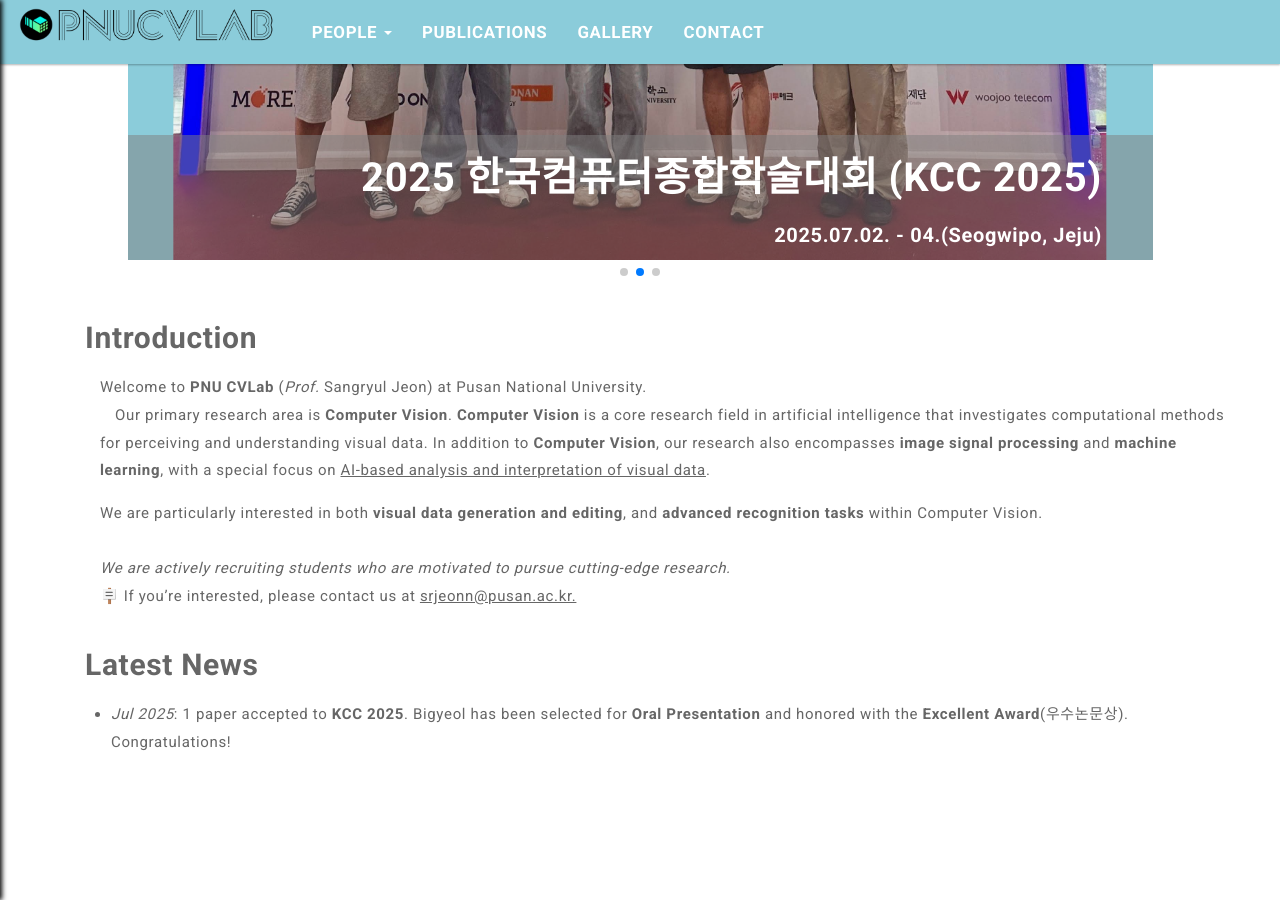
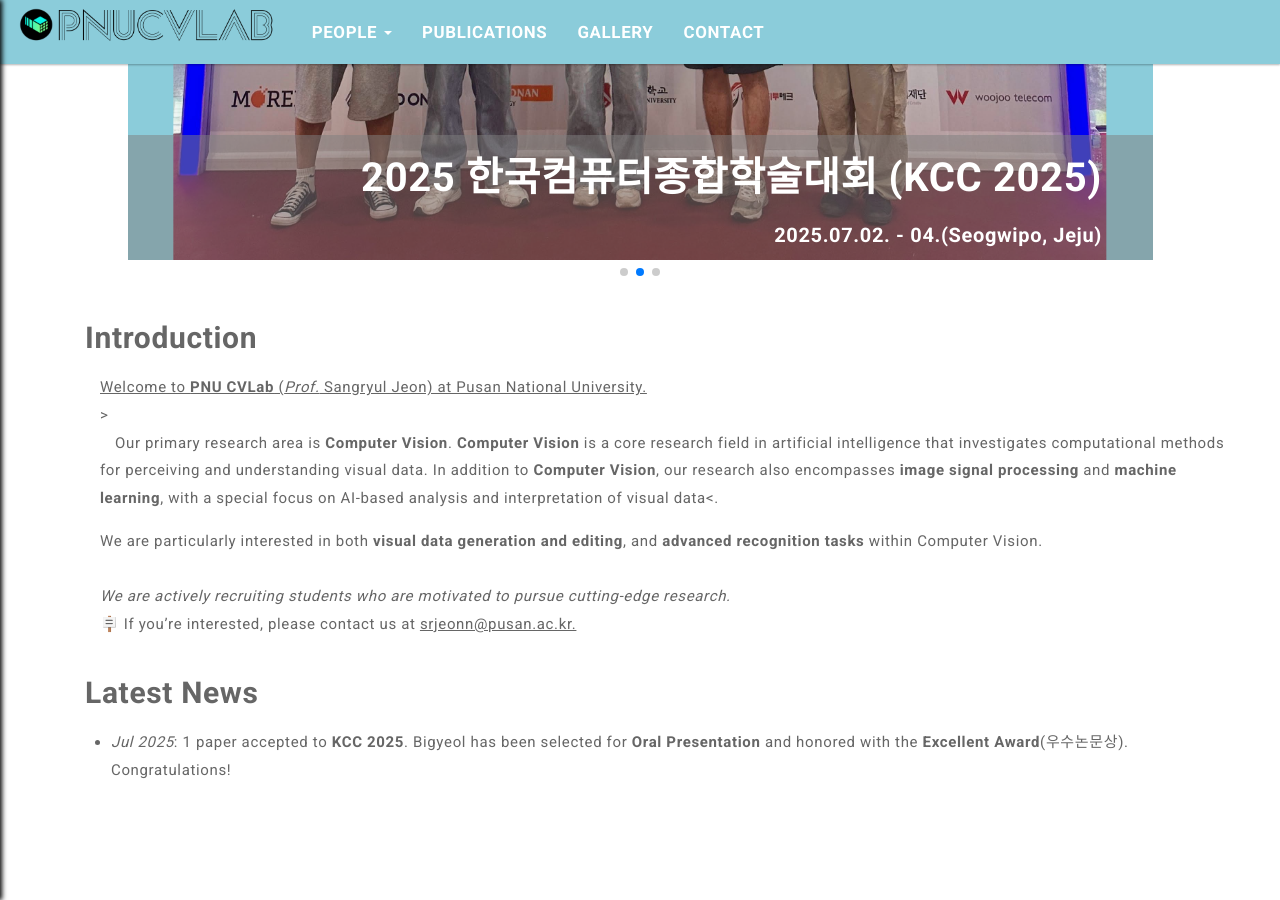
Before and after one commit to pnucvlab/pnucvlab.github.io, a Jekyll site: the page built from index.html, in a window 1280 px wide and 900 px high, scrolled down 570 px. Built offline with Jekyll 4.4.1, drawn with Linux system fonts in a browser that asks for light colours; the list of posts is cut into pages by our own code.

Commit message:
Edit Home

```diff
--- a/index.html
+++ b/index.html
@@ -65,10 +65,10 @@
   <p class="home-title">Introduction</p>
 
   <div class="home-text">
-    Welcome to <strong>PNU CVLab</strong> (<i>Prof.</i> Sangryul Jeon) at Pusan National University.<br>
+    <u>Welcome to <strong>PNU CVLab</strong> (<i>Prof.</i> Sangryul Jeon) at Pusan National University.<br></u>>
     <p>Our primary research area is <b>Computer Vision</b>. <b>Computer Vision</b> is a core research field in artificial intelligence
     that investigates computational methods for perceiving and understanding visual data. In addition to <strong>Computer Vision</strong>, our research also encompasses <strong>image signal processing</strong> and
-    <strong>machine learning</strong>, with a special focus on <u>AI-based analysis and interpretation of visual data</u>.</p>
+    <strong>machine learning</strong>, with a special focus on AI-based analysis and interpretation of visual data<.</p>
     We are particularly interested in both <strong>visual data generation and editing</strong>, and <strong>advanced recognition tasks</strong> within Computer Vision.<br><br>
     <i>We are actively recruiting students who are motivated to pursue cutting-edge research.</i><br>
     🪧 If you’re interested, please contact us at <u>srjeonn@pusan.ac.kr.</u>
```
